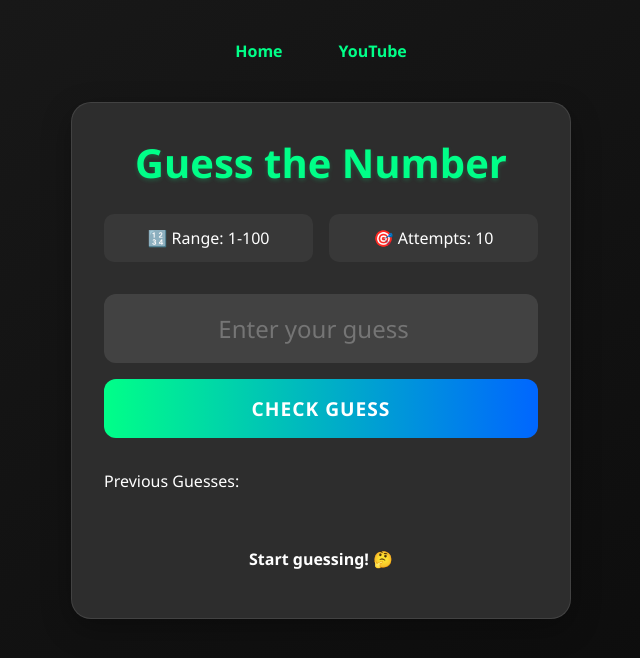
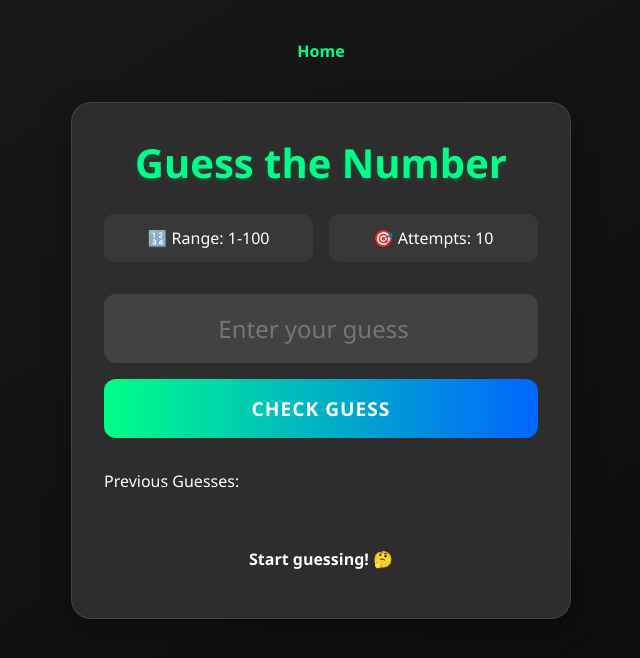
Before and after one commit to abhii718/guessthenumber, a plain HTML site: page index.html in a window 1280 px wide. Shown: the whole page, without its empty margins (319-959 px from the left). Drawn offline with Linux system fonts and the light colour scheme.

Commit message:
Update index.html

```diff
--- a/index.html
+++ b/index.html
@@ -9,7 +9,6 @@
 <body>
     <nav>
         <a href="/" aria-current="page">Home</a>
-        <a target="_blank" href="https://www.youtube.com/@chaiaurcode">YouTube</a>
     </nav>
 
     <div class="game-container">
```
